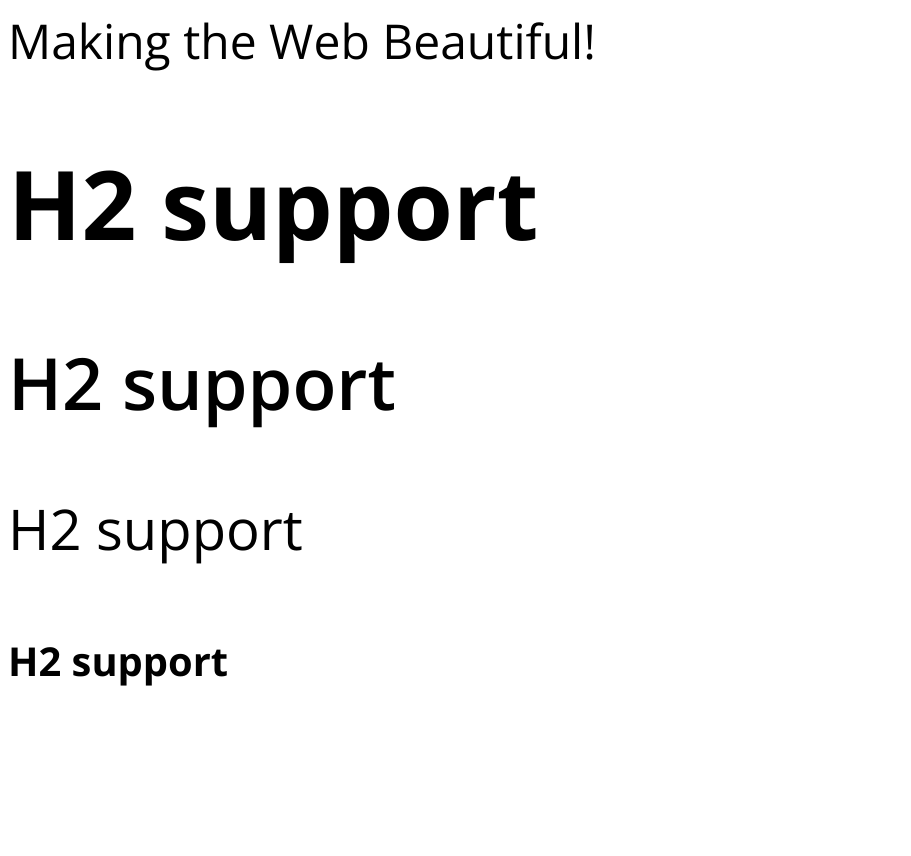
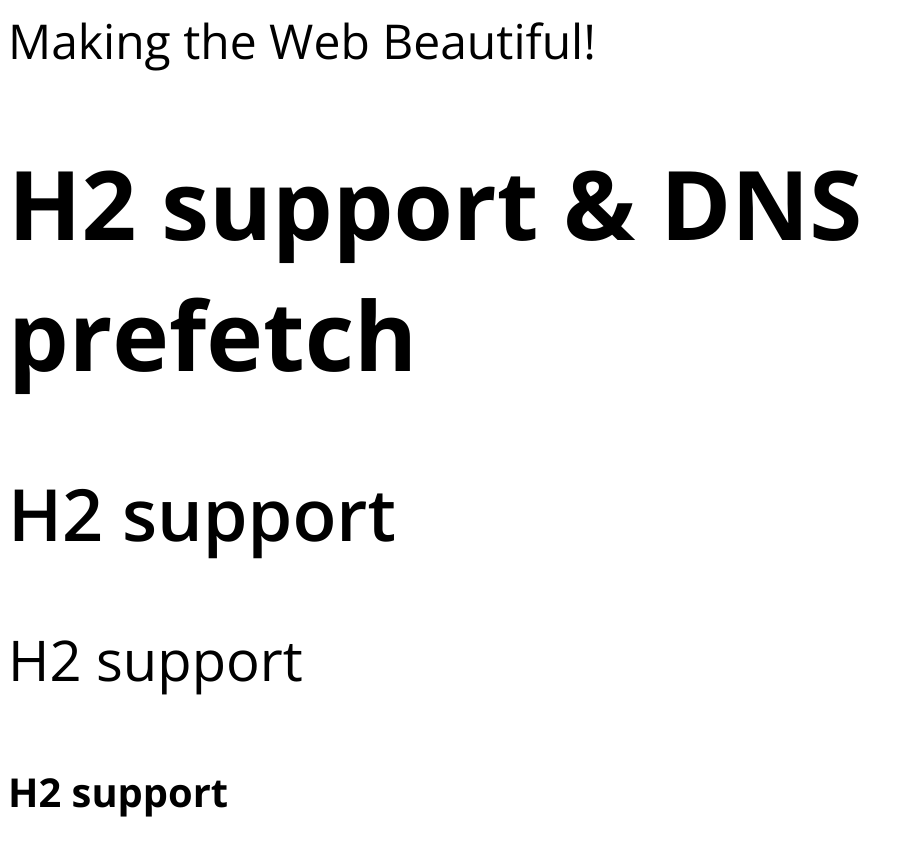
Before and after one commit to timetobehappy/web-server, a website: page public/index.html in a window 1280 px wide. Shown: the whole page, without its empty margins (0-911 px from the left). Before the commit the page ends 800 px from the top, so only its background shows below. Drawn offline with nearby package versions, Linux system fonts and the light colour scheme.

Commit message:
added dns prefect for fastly and googleapis

```diff
--- a/public/index.html
+++ b/public/index.html
@@ -1,6 +1,8 @@
 <!DOCTYPE html>
 <html>
   <head>
+    <link rel="dns-prefetch" href="//uthaman-web-server.herokuapp.com.global.prod.fastly.net" />
+    <link rel="dns-prefetch" href="//fonts.googleapis.com" />
     <link rel="stylesheet" type="text/css" href="https://fonts.googleapis.com/css?family=Open+Sans:300,400,600,700">
     <style>
       body {
@@ -28,7 +30,7 @@
   </head>
   <body>
     <div>Making the Web Beautiful!</div>
-    <h1>H2 support</h1>
+    <h1>H2 support & DNS prefetch</h1>
     <h2>H2 support</h2>
     <h3>H2 support</h4>
     <h5>H2 support</h5>
```
